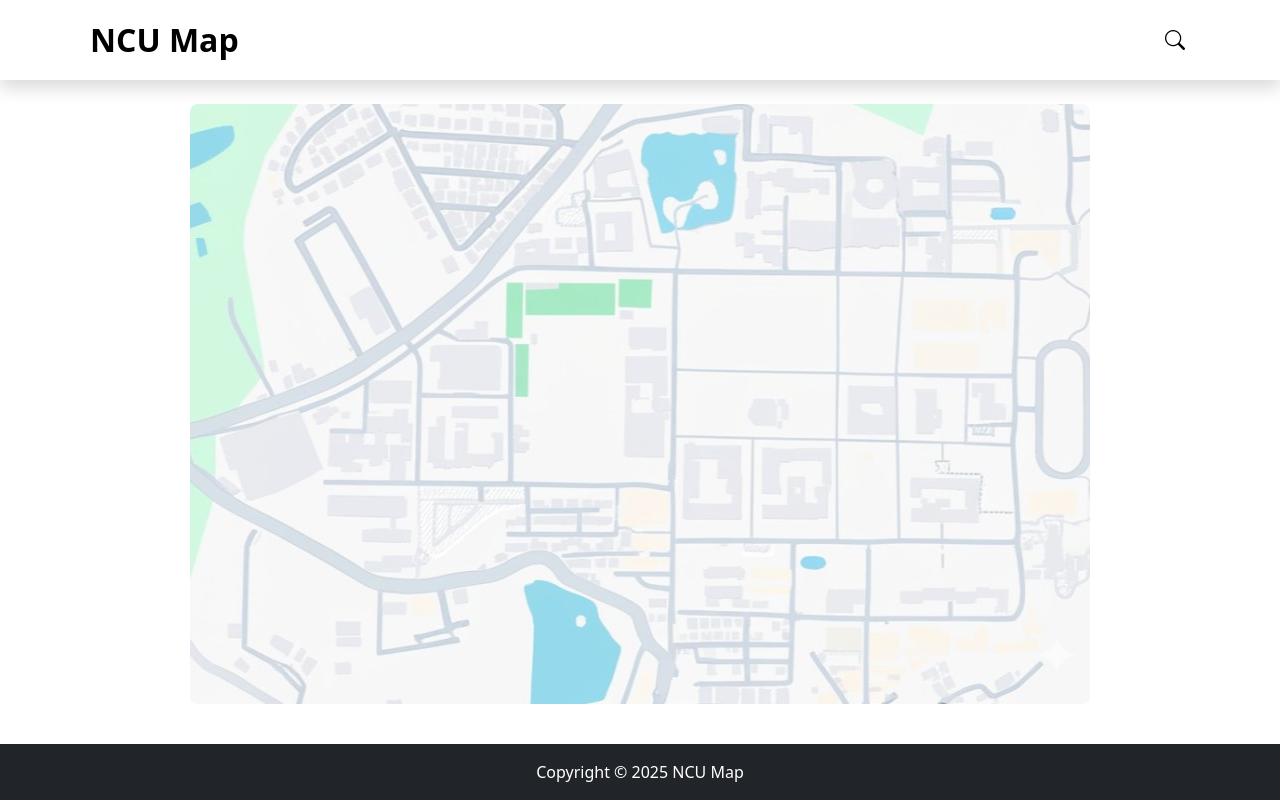
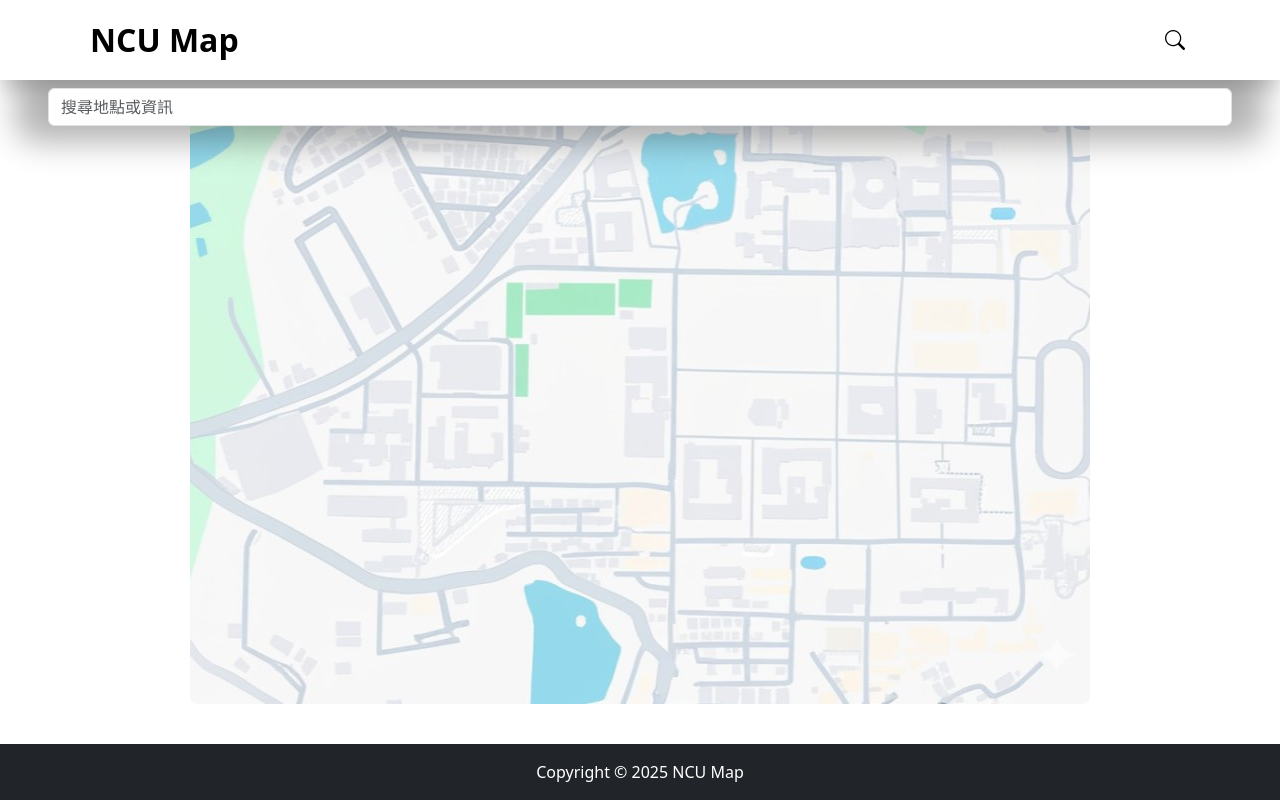
Before and after one commit to eric202501/hw-sd3, a Vue app: page / in a window 1280 px wide. Both pictures are taken after a click on the button 1175 px from the left and 40 px from the top of the page. Built offline with nearby package versions, Linux system fonts and the light colour scheme.

Commit message:
Searchbar prototype

```diff
--- a/src/App.vue
+++ b/src/App.vue
@@ -1,5 +1,25 @@
-<script setup>
+<script>
   import MapCanvas from './components/MapCanvas.vue';
+  import SearchBar from './components/SearchBar.vue';
+  export default {
+    components: {
+      MapCanvas,
+      SearchBar,
+    },
+    methods: {
+      toggleSearchbar() {
+        this.$refs.SearchBar.searchbarVisible = !this.$refs.SearchBar.searchbarVisible;
+      },
+      showResult(data) {
+        //this.$refs.MapCanvas.showResult(data);
+      },
+    },
+    provide() {
+      return {
+        showResult: this.showResult,
+      }
+    },
+  }
 </script>
 
 <template>
@@ -9,9 +29,10 @@
         <a href="/" class="fs-2 text-black fw-bold m-0 px-2 text-decoration-none">NCU Map</a>
         <button class="btn btn-link" @click="toggleSearchbar"><i class="bi-search fs-5 text-black"></i></button>
       </div>
+      <SearchBar ref="SearchBar" />
     </header>
     <main class="d-flex flex-grow-1 justify-content-center">
-      <MapCanvas />
+      <MapCanvas ref="MapCanvas" />
     </main>
     <footer class="bg-dark text-white text-center py-3">
       <p class="m-0">Copyright © 2025 NCU Map</p>
--- /dev/null
+++ b/src/components/SearchBar.vue
@@ -0,0 +1,44 @@
+<script>
+export default {
+  data() {
+    return {
+      searchbarVisible: false,
+      searchInput: null,
+    };
+  },
+  methods: {
+    search() {
+      if (this.searchInput) {
+        // 搜尋功能
+      }
+    },
+  },
+}
+</script>
+
+<template>
+  <transition name="searchbar">
+    <div v-if="searchbarVisible" class="d-flex position-absolute w-100 mt-4 px-5">
+      <input type="text" placeholder="搜尋地點或資訊" class="search-input form-control" v-model="searchInput"
+        @keydown.enter="search" />
+    </div>
+  </transition>
+</template>
+
+<style scoped>
+  .search-input {
+    box-shadow: 0 -1rem 2rem 2rem rgba(0, 0, 0, .3);
+    clip-path: inset(-0.5rem -5rem -5rem -5rem);
+  }
+  .searchbar-enter-active, .searchbar-leave-active {
+    transition: max-height 0.15s ease-out, opacity 0.15s ease-out;
+  }
+  .searchbar-enter-from, .searchbar-leave-to {
+    max-height: 0;
+    opacity: 0;
+  }
+  .searchbar-enter-to, .searchbar-leave-from {
+    max-height: 5rem;
+    opacity: 1;
+  }
+</style>
```
